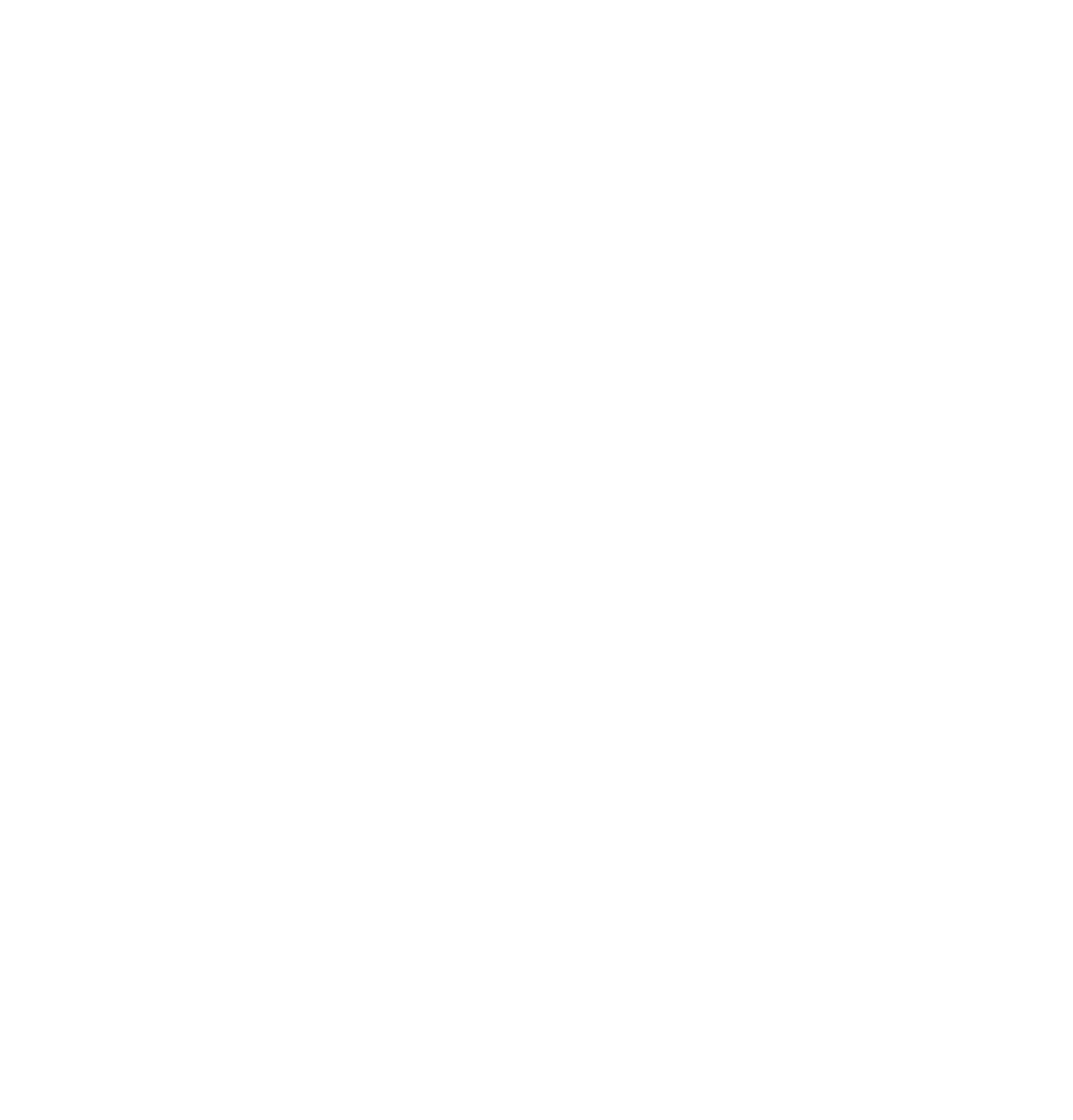
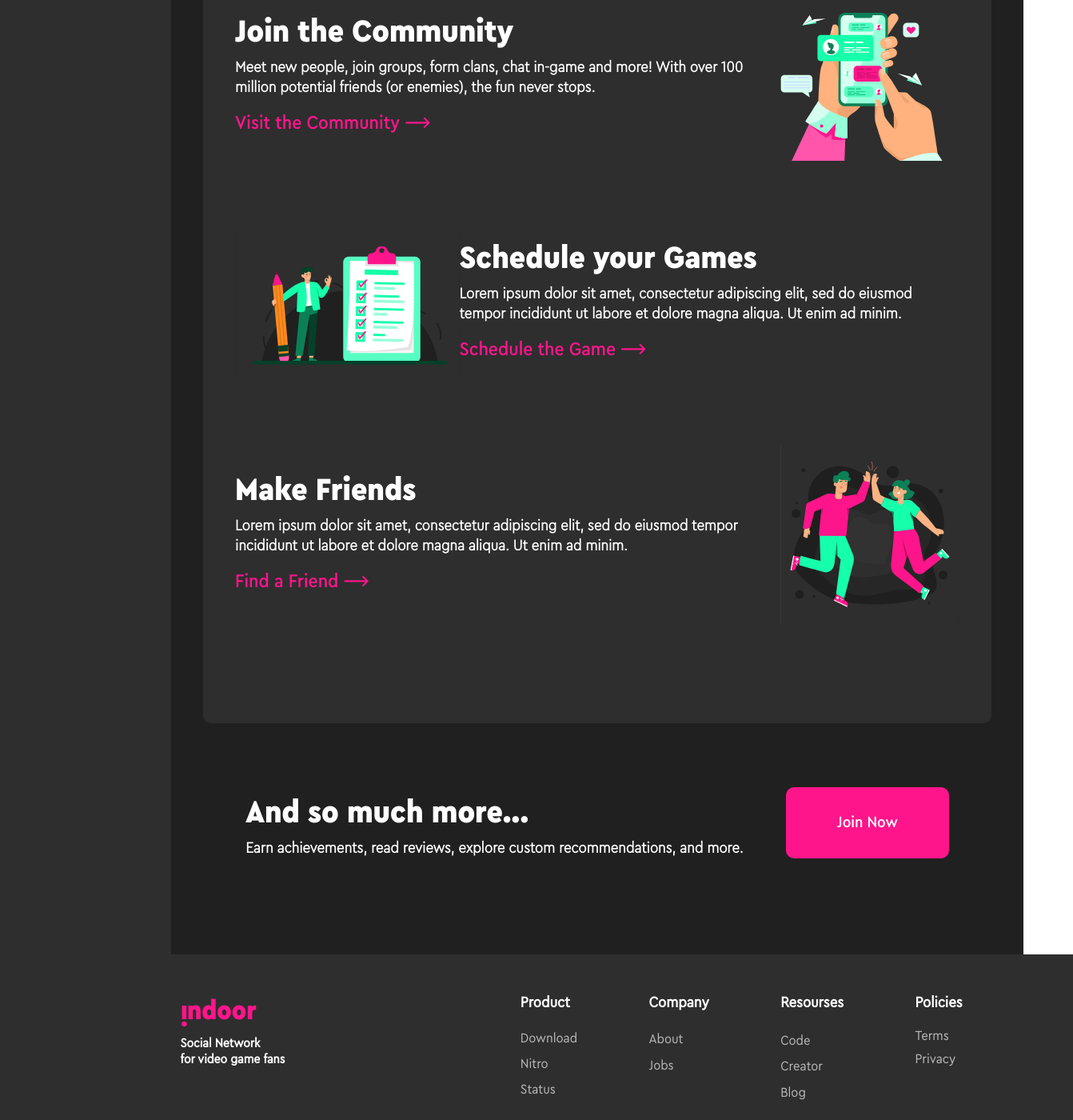
Before and after one commit to DHalushka/React-Indoor-website, a React (Create React App) app: page /About in a window 1280 px wide. Before the commit this address had no page. Shown: the part 580-1980 px from the top of the page at 80% size, 1342 px wide, since content can reach past the window. Before the commit the page ends 800 px from the top, so only its background shows below. Built offline with nearby package versions, Linux system fonts and the light colour scheme.

Commit message:
About page

```diff
--- a/public/index.html
+++ b/public/index.html
@@ -9,7 +9,7 @@
 			name="description"
 			content="Web site created using create-react-app"
 		/>
-		<title>My App</title>
+		<title>Indoor</title>
 	</head>
 	<body id="root">
 		<noscript>You need to enable JavaScript to run this app.</noscript>
--- a/src/Footer.jsx
+++ b/src/Footer.jsx
@@ -1,6 +1,6 @@
 import React from "react";
 import FooterSection from "./FooterSection";
-import logo from "./LOGO.svg"
+import logo from "./LOGO.svg";
 
 function Footer() {
 	return (
@@ -8,13 +8,33 @@
 			<div class="footer-top">
 				<div className="info-box">
 					<img alt="logo" src={logo}></img>
-                    <h5>Social Network <br/> for video game fans</h5>
+					<h5>
+						Social Network <br /> for video game fans
+					</h5>
 				</div>
 				<div className="spacer"></div>
-                <FooterSection></FooterSection>
-                <FooterSection></FooterSection>
-                <FooterSection></FooterSection>
-                <FooterSection></FooterSection>
+				<FooterSection
+					sectionTitle="Product"
+					sectionLink1="Download"
+					sectionLink2="Nitro"
+					sectionLink3="Status"
+				></FooterSection>
+				<FooterSection
+					sectionTitle="Company"
+					sectionLink1="About"
+					sectionLink2="Jobs"
+				></FooterSection>
+				<FooterSection
+					sectionTitle="Resourses"
+					sectionLink1="Code"
+					sectionLink2="Creator"
+					sectionLink3="Blog"
+				></FooterSection>
+				<FooterSection
+					sectionTitle="Policies"
+					sectionLink1="Terms"
+					sectionLink2="Privacy"
+				></FooterSection>
 			</div>
 			<div className="line"></div>
 			<div class="footer-bottom">
@@ -24,7 +44,7 @@
 				<p>Follow us:</p>
 			</div>
 		</footer>
-    )
+	);
 }
 
 export default Footer;
--- a/src/FooterSection.jsx
+++ b/src/FooterSection.jsx
@@ -1,15 +1,22 @@
 import React from "react";
-import logo from "./LOGO.svg"
+import { Link } from "react-router-dom";
 
-function FooterSection() {
+function FooterSection(props) {
+    const {
+        sectionTitle,
+        sectionLink1,
+        sectionLink2,
+        sectionLink3
+    }=props;
 	return (
         <div className="footer-section">
-            <h5>Product</h5>
-            <a href="/">Download</a>
-            <a href="/">Nitro</a>
-            <a href="/">State</a>
+            <h5>{sectionTitle}</h5>
+            <Link to={sectionLink1}>{sectionLink1}</Link>
+            <Link to={sectionLink2}>{sectionLink2}</Link>
+            <Link to={sectionLink3}>{sectionLink3}</Link>
         </div>
     )
 }
 
+
 export default FooterSection;
--- a/src/index.css
+++ b/src/index.css
@@ -35,6 +35,7 @@
 /**HEADER*/
 /**/
 header {
+	z-index: 9999;
 	display: flex;
 	justify-content: space-between;
 	align-items: center;
@@ -113,7 +114,7 @@
 	margin-left: 7%;
 	display: flex;
 	justify-content: space-evenly;
-	align-items: center;
+	align-items: flex-start;
 }
 .info-box h5 {
 	font-size: 16px;
@@ -572,10 +573,6 @@
 	color: #ffffffa8;
 }
 
-.content {
-	flex-grow: 1;
-}
-
 .slider-section {
 	display: flex;
 	gap: 24px;
@@ -719,3 +716,93 @@
 .system-requirments td {
 	width: 100rem;
 }
+
+
+
+
+
+
+
+
+
+
+
+
+
+
+.aboutPage{
+	width: 100vw;
+	padding: 40px;
+	color: #fff;
+}
+.aboutPage h2{
+	font-family: "CeraCompactPro-Black";
+	font-size: 250%;
+	line-height: 4rem;
+}
+.aboutPage h3{
+	font-family: "CeraCompactPro-Light";
+	font-size: 120%;
+	min-width: 20rem;
+}
+.aboutPage a{
+	font-family: "CeraCompactPro-Medium";
+	font-size: 150%;
+	color: #ff158b;
+	line-height: 4rem;
+
+}
+.about-text{
+	min-width: 30rem;
+	display: flex;
+	flex-direction: column;
+	justify-content: center;
+}
+.aboutPage .about-store{
+	display: flex;
+	justify-content: center;
+	align-items: center;
+	min-height: 20rem;
+}
+.aboutPage .about-store a:hover{
+	background-color: #ff158a3b;
+	box-shadow: 0 0 20rem 3rem #ff158b;
+	transition: 0.4s;
+}
+.about-text.store{
+	align-items: center;
+	text-align: center;
+		max-width: 20rem;
+
+}
+
+.about-container{
+	background-color: #2e2e2e;
+	border-radius: 10px;
+	padding: 40px;
+}
+.about-community,
+.about-schedule,
+.about-friends,
+.about-more{
+	display: flex;
+	justify-content: space-evenly;
+	align-items: center;
+	margin: 5rem 0;
+}
+.about-container a:hover {
+	margin-left: 2rem;
+	transition: 0.3s;
+}
+.about-illustration img{
+	width: 100%;
+	object-fit: contain;
+}
+.about-more button{
+	padding: 2rem 4rem;
+	font-size: 20px;
+}
+.about-more button:hover{
+	box-shadow: 0 0 10rem 1rem #ff158b;
+	transition: 0.4s;
+}
--- a/src/index.js
+++ b/src/index.js
@@ -10,6 +10,7 @@
 import Friends from "./pages/Friends";
 import Cart from "./pages/Cart";
 import GamePage from "./pages/GamePage";
+import About from "./pages/About";
 
 
 export default function App() {
@@ -25,6 +26,7 @@
 					<Route path="friends" element={<Friends />} />
 					<Route path="cart" element={<Cart />} />
 					<Route path="library/:id" element={<GamePage />} />
+					<Route path="About" element={<About />} />
 				</Route>
 			</Routes>
 		</BrowserRouter>
--- /dev/null
+++ b/src/pages/About.jsx
@@ -0,0 +1,86 @@
+import React from "react";
+
+function About() {
+	return (
+		<div className="aboutPage">
+			<div className="content">
+				<div className="about-store">
+					<div className="about-text store">
+						<h2>Access games instantly</h2>
+						<h3>
+							With nearly 30,000 games from AAA to indie and everything
+							in-between. Enjoy exclusive deals, automatic game updates, and
+							other great perks.
+						</h3>
+						<a href="/library">Browse the store</a>
+					</div>
+				</div>
+				<div className="about-container">
+					<div className="about-community">
+						<div className="about-text">
+							<h2>Join the Community</h2>
+							<h3>
+								Meet new people, join groups, form clans, chat in-game and more!
+								With over 100 million potential friends (or enemies), the fun
+								never stops.
+							</h3>
+							<a href="/library">Visit the Community ----→</a>
+						</div>
+						<div className="about-illustration">
+                        <img
+								src={`${process.env.PUBLIC_URL}/community.svg`}
+								alt="Community"
+							/>
+                        </div>
+					</div>
+					<div className="about-schedule">
+						<div className="about-illustration">
+							<img
+								src={`${process.env.PUBLIC_URL}/schedule.svg`}
+								alt="Shedule"
+							/>
+						</div>
+						<div className="about-text">
+							<h2>Schedule your Games</h2>
+							<h3>
+								Lorem ipsum dolor sit amet, consectetur adipiscing elit, sed do
+								eiusmod tempor incididunt ut labore et dolore magna aliqua. Ut
+								enim ad minim.
+							</h3>
+							<a href="/schedule">Schedule the Game ----→</a>
+						</div>
+					</div>
+					<div className="about-friends">
+						<div className="about-text">
+							<h2>Make Friends</h2>
+							<h3>
+								Lorem ipsum dolor sit amet, consectetur adipiscing elit, sed do
+								eiusmod tempor incididunt ut labore et dolore magna aliqua. Ut
+								enim ad minim.
+							</h3>
+							<a href="/friends">Find a Friend ----→</a>
+						</div>
+						<div className="about-illustration">
+                        <img
+								src={`${process.env.PUBLIC_URL}/friends.svg`}
+								alt="Friends"
+							/>
+                        </div>
+					</div>
+				</div>
+				<div className="about-more">
+					<div className="about-text">
+						<h2>And so much more...</h2>
+						<h3>
+							Earn achievements, read reviews, explore custom recommendations,
+							and more.
+						</h3>
+					</div>
+					<button>Join Now</button>
+				</div>
+			</div>
+		</div>
+	);
+}
+
+export default About;
```
Lines whose indentation alone changed are shown as unchanged.
